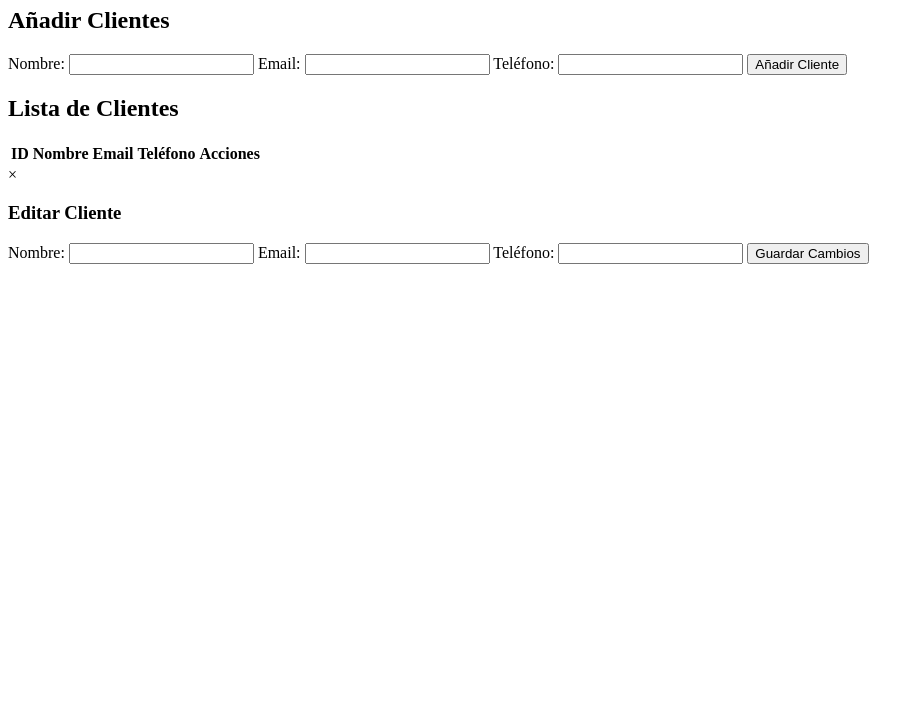
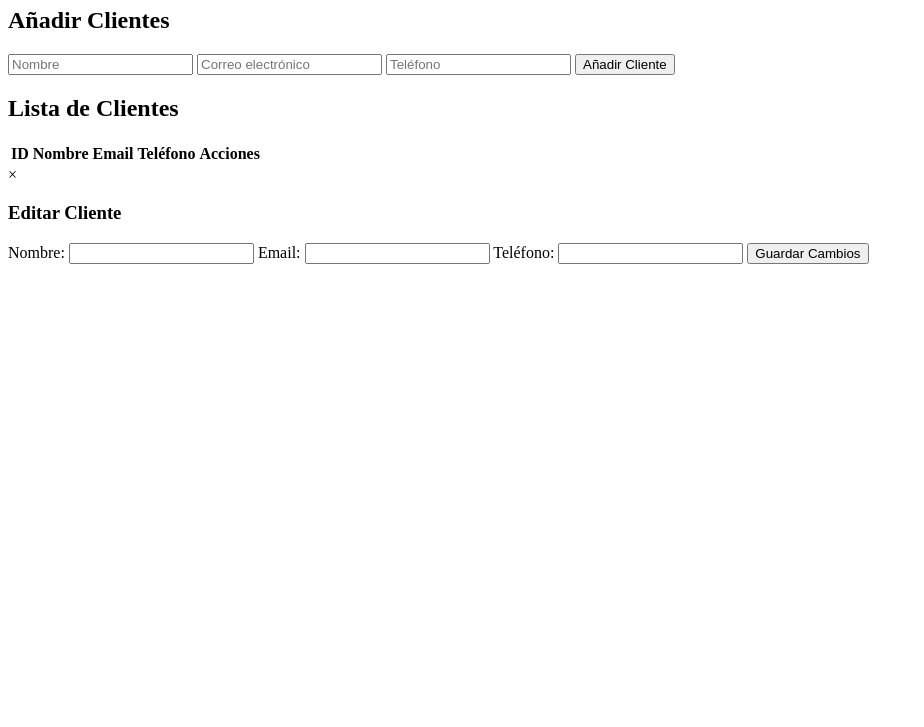
Before and after one commit to Pizarman13/TrabajoInformatica2, a plain HTML site: page index.html in a window 1280 px wide. Shown: the part 73-800 px from the top of the page, without its empty margins (0-924 px from the left). Drawn offline with Linux system fonts and the light colour scheme.

Commit message:
me voy a cenar luego sigo

```diff
--- a/index.html
+++ b/index.html
@@ -2,6 +2,8 @@
 <html lang="es">
 <head>
     <meta charset="UTF-8">
+    <meta name="viewport" content="width=device-width, initial-scale=1.0">
+
     <title>Title</title>
 </head>
 <body>
@@ -13,15 +15,9 @@
         <div id="añadir-cliente">
             <h2>Añadir Clientes</h2>
             <form id="formulario1">
-                <label for="nombre">Nombre:</label>
-                <input type="text" id="nombre" name="nombre" required>
-
-                <label for="email">Email:</label>
-                <input type="email" id="email" name="email" required>
-
-                <label for="telefono">Teléfono:</label>
-                <input type="tel" id="telefono" name="telefono" required>
-
+                <input type="text" id="nombre" name="nombre" placeholder="Nombre" required>
+                <input type="email" id="email" name="email" placeholder="Correo electrónico" required>
+                <input type="tel" id="telefono" name="telefono" placeholder="Teléfono" required>
                 <button type="submit">Añadir Cliente</button>
             </form>
         </div>
```
Also changed, not shown: estilos.css (+10 -0 lines).
